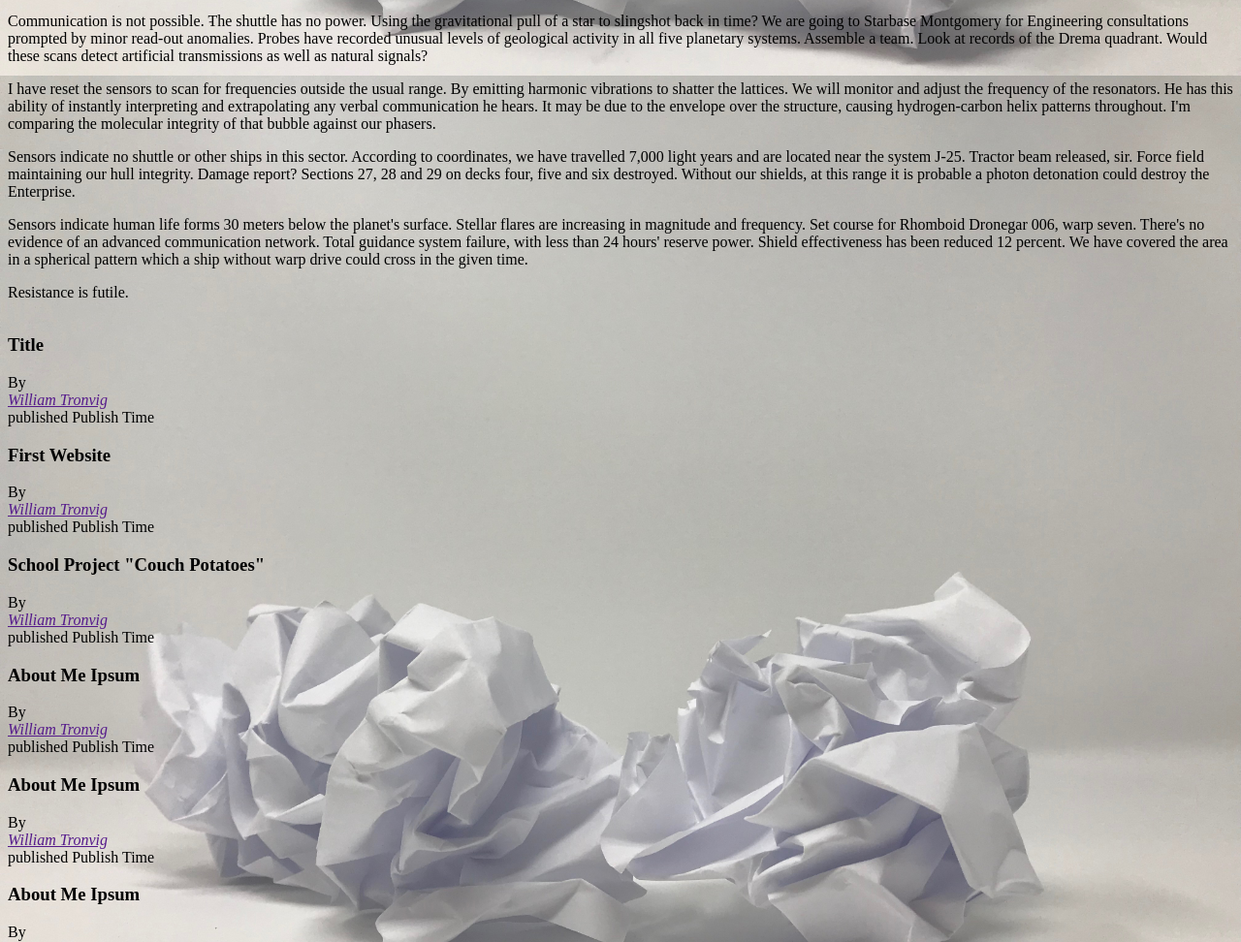
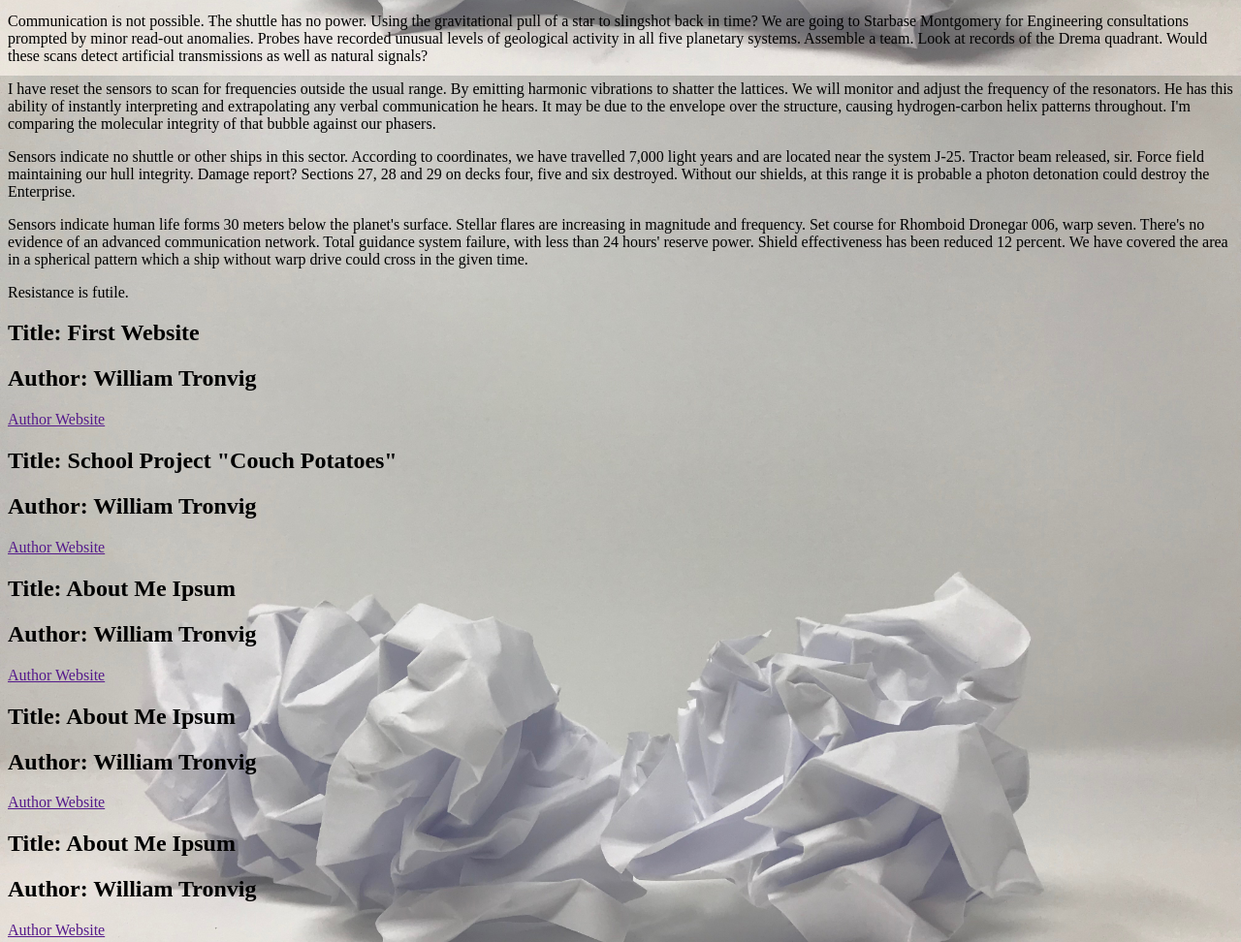
Before and after one commit to w-tronvig223/William_Tronvig_Professional_Portfolio, a plain HTML site: page index.html in a window 1280 px wide. Shown: the part 882-1854 px from the top of the page at 97% size. Drawn offline with nearby package versions, Linux system fonts and the light colour scheme; files whose address does not match are found by name.

Commit message:
finished portfolio lab 4

```diff
--- a/index.html
+++ b/index.html
@@ -77,7 +77,7 @@
                 Resistance is futile.
                 </p>
         </section>
-        <section id="projects">
+        <!-- <section id="projects">
             <article class="template" data-category="cat">
               <header>
                 <h1>Title</h1>
@@ -88,7 +88,17 @@
               </header>
               <section class="article-body"></section>
             </article>
-          </section>
+          </section> -->
+
+          <script id="projects" type="text/x-handlebars-template">
+            <article>
+              <h2>Title: {{title}}</h2>
+              <h2>Author: {{author}}</h2>
+              <a href = '{{authorUrl}}'>Author Website</a>
+              <p><time datetime="2000-01-01">{{publishedOn}}</time></p>
+              <p>{{{body}}}</p>
+            </article>
+          </script>
     </main>
     <nav class="contactinfo">
         <h3>Keep in Touch</h3>
@@ -101,10 +111,12 @@
     <script src="https://code.jquery.com/jquery-3.3.1.min.js"
         integrity="sha256-FgpCb/KJQlLNfOu91ta32o/NMZxltwRo8QtmkMRdAu8="
         crossorigin="anonymous"></script>
+    <script src="https://cdnjs.cloudflare.com/ajax/libs/handlebars.js/4.0.10/handlebars.js"></script>
     <script type="text/javascript" src="javascript/rawdata.js"></script>
     <script type="text/javascript" src="javascript/constructor.js"></script>
     <script type="text/javascript" src="javascript/events.js"></script>
     <script type="text/javascript" src="javascript/scroll.js"></script>
+
     <footer>&copy; 2018 WT Portfolio</footer>
 </body>
 </html>
--- a/javascript/constructor.js
+++ b/javascript/constructor.js
@@ -12,14 +12,18 @@ function Portfolio(rawDataObj) {
 };
 
 Portfolio.prototype.toHtml = function() {
-    var $newProject = $('.template').clone();
-    $newProject.removeClass('template');
 
-    if (!this.wentLiveOn) $newProject.addClass('draft');
-    $newProject.data('category', this.category);
+    var template = $('#projects').html();
+    var compile = Handlebars.compile(template);
 
-    $newProject.find('h1').text(this.title);
-    return $newProject;
+    // var $newProject = $('.template').clone();
+    // $newProject.removeClass('template');
+
+    // if (!this.wentLiveOn) $newProject.addClass('draft');
+    // $newProject.data('category', this.category);
+    $('main').append(compile(this));
+    // $newProject.find('h1').text(this.title);
+    // return $newProject;
 };
 
 projectData.forEach(function(projectObject) {
```
